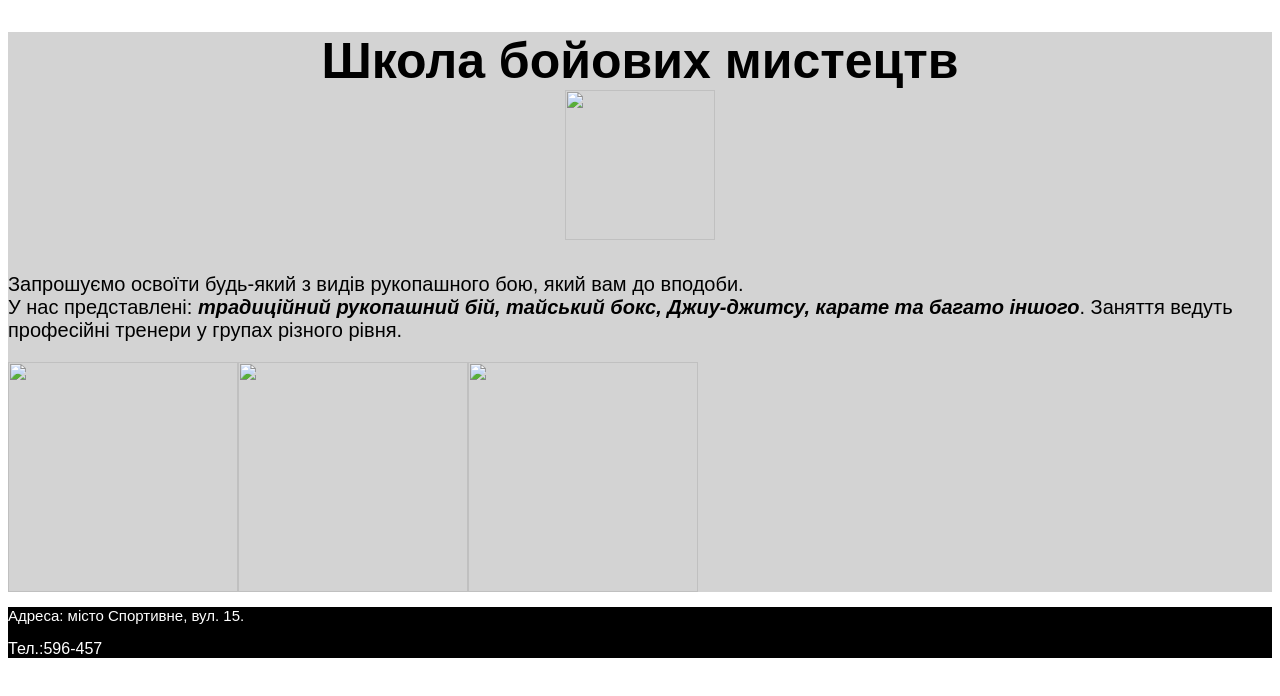
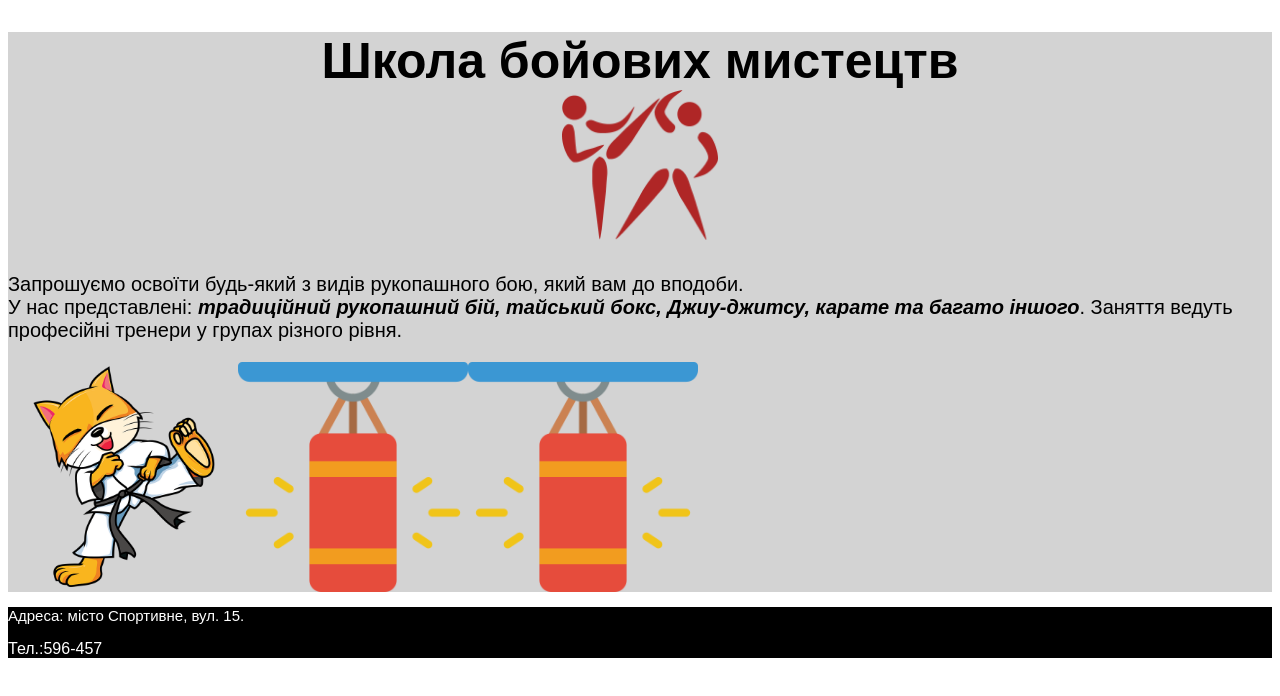
Before and after one commit to Hanter1305/I_programmer, a plain HTML site: page index.html in a window 1280 px wide. Shown: the part 64-760 px from the top of the page. Drawn offline with Linux system fonts and the light colour scheme.

Commit message:
Update index.html

```diff
--- a/index.html
+++ b/index.html
@@ -7,9 +7,9 @@
     </header>
     <main style="background-color:lightgray">
         <h1 style="font-size:50px;background-color:lightgray; text-align:center">Школа бойових мистецтв<br/>
-        <img src="folder/thai-boxing-2970 23_1280_0_16024 96230.png" height="150"/></h1>
+        <img src="folder/thai-boxing-297023_1280_0_1602496230.png" height="150"/></h1>
         <p style="font-size:20px">Запрошуємо освоїти будь-який з видів рукопашного бою, який вам до вподоби. <br/>У нас представлені: <b><i>традиційний рукопашний бій, тайський бокс, Джиу-джитсу, карате та багато іншого</i></b>. Заняття ведуть професійні тренери у групах різного рівня.</p>
-        <img src="folder/karate-4575114_640_0_1602523338. png" height="230px";/><img src="folder/punching-bag_0_ 1602525500.png" height="230px";/><img src="folder/punching-bag_0_ 1602525500.png" height="230px";/>
+        <img src="folder/karate-4575114_640_0_1602523338.png" height="230px";/><img src="folder/punching-bag_0_1602525500.png" height="230px";/><img src="folder/punching-bag_0_1602525500.png" height="230px";/>
     </main>
     <footer style="background-color:black;color:white;">
         <p style="font-size:15px"> Адреса: місто Спортивне, вул. 15.</p>
```
